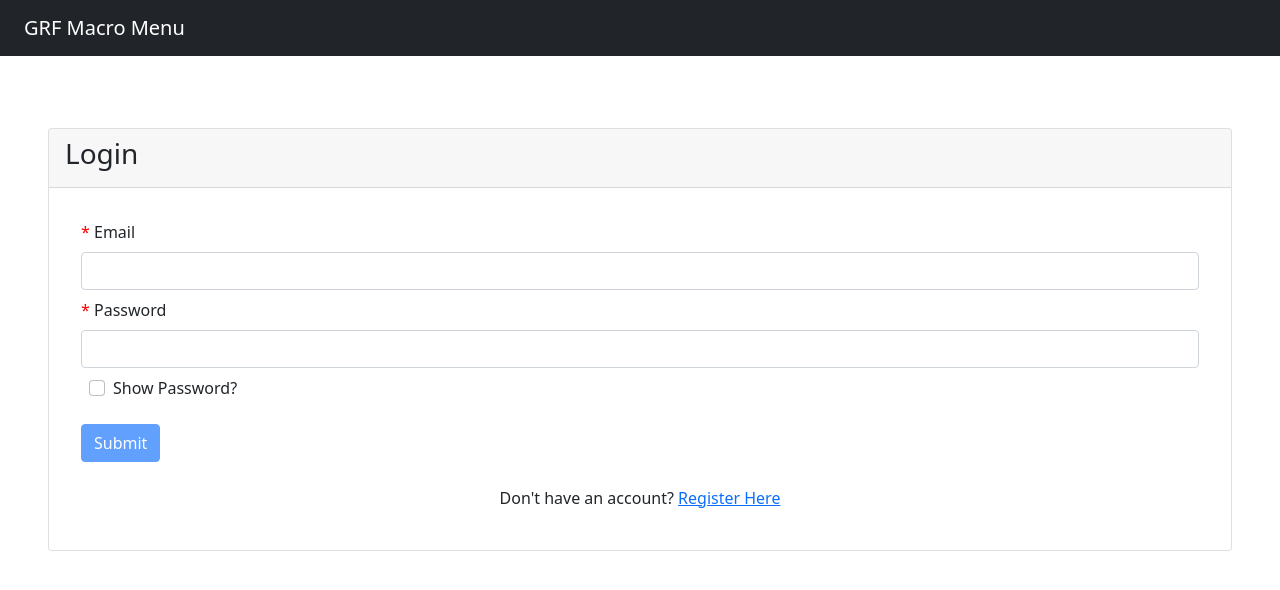
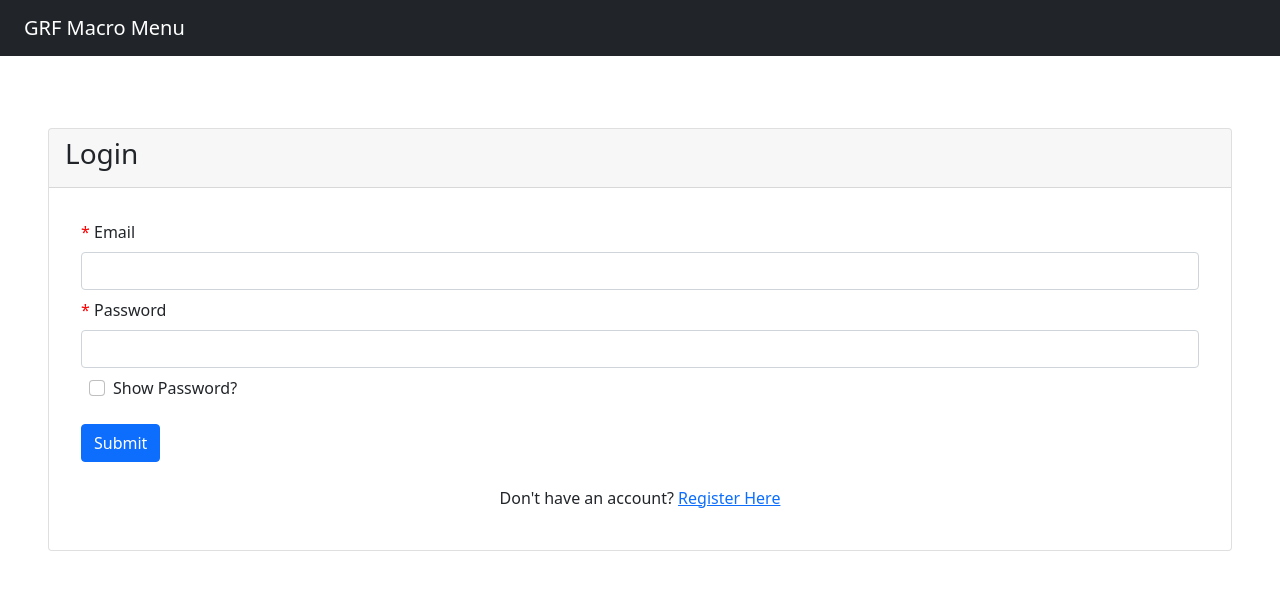
Before and after one commit to masterchinchilla/MM2, a React (Create React App) app in the folder macro-menu/: page / in a window 1280 px wide. Shown: the top 590 px of the page. Built offline with nearby package versions, Linux system fonts and the light colour scheme.

Commit message:
If submit invalid always breaks pg, unclear why

```diff
--- a/macro-menu/src/App.jsx
+++ b/macro-menu/src/App.jsx
@@ -33,13 +33,18 @@ const App = (props) => {
   async function getCurrentUser(userCreds) {
     let response;
     response = await axios.post("http://localhost:5000/auth", userCreds);
-    const token = response.headers["x-auth-token"];
-    localStorage.setItem("token", token);
-    const decodedToken = jwtDecode(token);
-    currentGRFUser = decodedToken.currentGRFUser;
-    console.log(currentGRFUser);
-    const thisUsersId = decodedToken.currentGRFUser._id;
-    window.location = "/weekMealPlans/usersWMPs/" + thisUsersId;
+    if (response.status === 401) {
+      console.log(response);
+      return response.data.errors;
+    } else {
+      const token = response.headers["x-auth-token"];
+      localStorage.setItem("token", token);
+      const decodedToken = jwtDecode(token);
+      currentGRFUser = decodedToken.currentGRFUser;
+      const thisUsersId = decodedToken.currentGRFUser._id;
+      // window.location = "/weekMealPlans/usersWMPs/" + thisUsersId;
+      return currentGRFUser;
+    }
   }
   async function createNewUser(newUser) {
     let response;
@@ -110,7 +115,7 @@ const App = (props) => {
             <Login
               {...props}
               getCurrentUser={getCurrentUser}
-              thisGRFUser={currentGRFUser}
+              // thisGRFUser={currentGRFUser}
             />
           )}
         />
--- a/macro-menu/src/components/Login.component.jsx
+++ b/macro-menu/src/components/Login.component.jsx
@@ -24,21 +24,21 @@ class Login extends Component {
       // username:'Username is required.',
       //   password:'Password is required'
       showPassword: false,
-      currentGRFUser: this.props.currentGRFUser,
+      // currentGRFUser: this.props.currentGRFUser,
     };
   }
   schema = {
-    email: Joi.string().required().email(),
-    password: Joi.string().required(),
+    email: Joi.string().required().min(6).max(100).email(),
+    password: Joi.string().required().min(8).max(100),
   };
   validateForm = () => {
     const result = Joi.validate(this.state.account, this.schema, {
       abortEarly: false,
     });
-    console.log(result);
     if (!result.error) return null;
     const errors = {};
     for (let item of result.error.details) errors[item.path[0]] = item.message;
+    console.log(errors);
     return errors;
   };
   validateProp = (name, value) => {
@@ -55,14 +55,14 @@ class Login extends Component {
     let account = { email: "", password: this.state.account.password };
     account.email = e.target.value;
     const errors = { email: "", password: this.state.errors.password };
-    errors.email = this.validateProp("email", account.email);
+    // errors.email = this.validateProp("email", account.email);
     this.setState({ account: account, errors: errors });
   };
   handleUpdatePassword = (e) => {
     let account = { email: this.state.account.email, password: "" };
     account.password = e.target.value;
     const errors = { email: this.state.errors.email, password: "" };
-    errors.password = this.validateProp("password", account.password);
+    // errors.password = this.validateProp("password", account.password);
     this.setState({ account: account, errors: errors });
   };
   toggleShowPassword = (e) => {
@@ -71,19 +71,21 @@ class Login extends Component {
   handleSubmit = (e) => {
     e.preventDefault();
     let account = this.state.account;
-    console.log(account);
     const errors = this.validateForm();
     this.setState({ errors });
     if (errors) {
       console.log(errors);
       return;
     } else {
-      console.log(account);
-      this.props.getCurrentUser(account);
+      const res = this.props.getCurrentUser(account);
+      if (!res.errors) {
+        return null;
+      } else {
+        this.setState({ errors: res.errors });
+      }
     }
   };
   render() {
-    console.log(window.location.pathname);
     return (
       <div className="card m-5">
         <div className="card-header">
@@ -142,12 +144,12 @@ class Login extends Component {
                 value="Submit"
                 className="btn btn-primary mt-4 mb-1"
                 style={{ marginLeft: "0.5rem" }}
-                disabled={
-                  this.state.errors.email === null &&
-                  this.state.errors.password === null
-                    ? false
-                    : true
-                }
+                // disabled={
+                //   this.state.errors.email === null &&
+                //   this.state.errors.password === null
+                //     ? false
+                //     : true
+                // }
               />
             </div>
             <div className="text-center mt-4">
--- a/macro-menu/src/components/navbar.component.jsx
+++ b/macro-menu/src/components/navbar.component.jsx
@@ -20,7 +20,6 @@ class Navbar extends Component {
     } else {
       this.setState({ jwt: jwt });
       const decodedToken = jwtDecode(jwt);
-      console.log(decodedToken);
       this.setState({ currentGRFUser: decodedToken.currentGRFUser });
     }
   }
```
Also changed, not shown: 1 other file (tests, documents, lock files or other folders).
